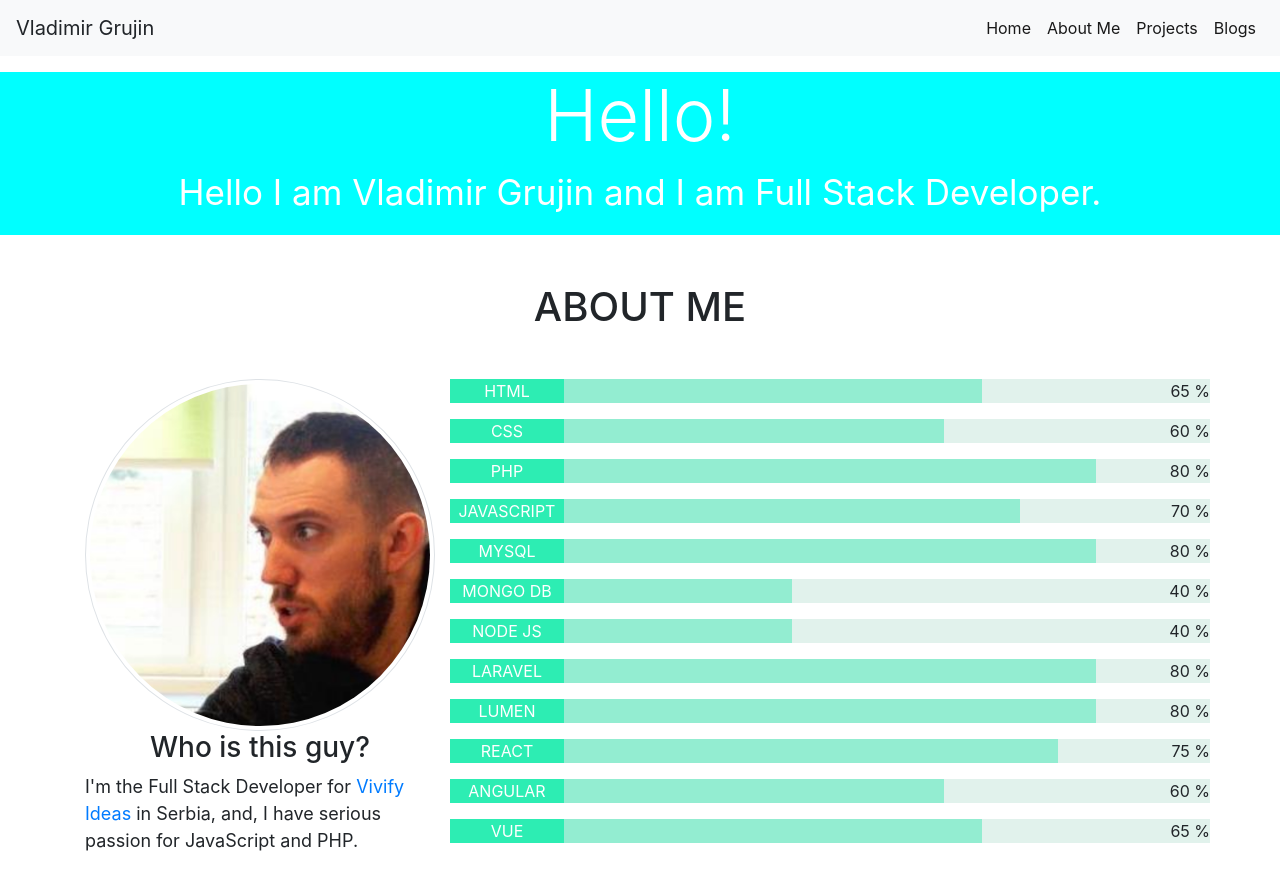
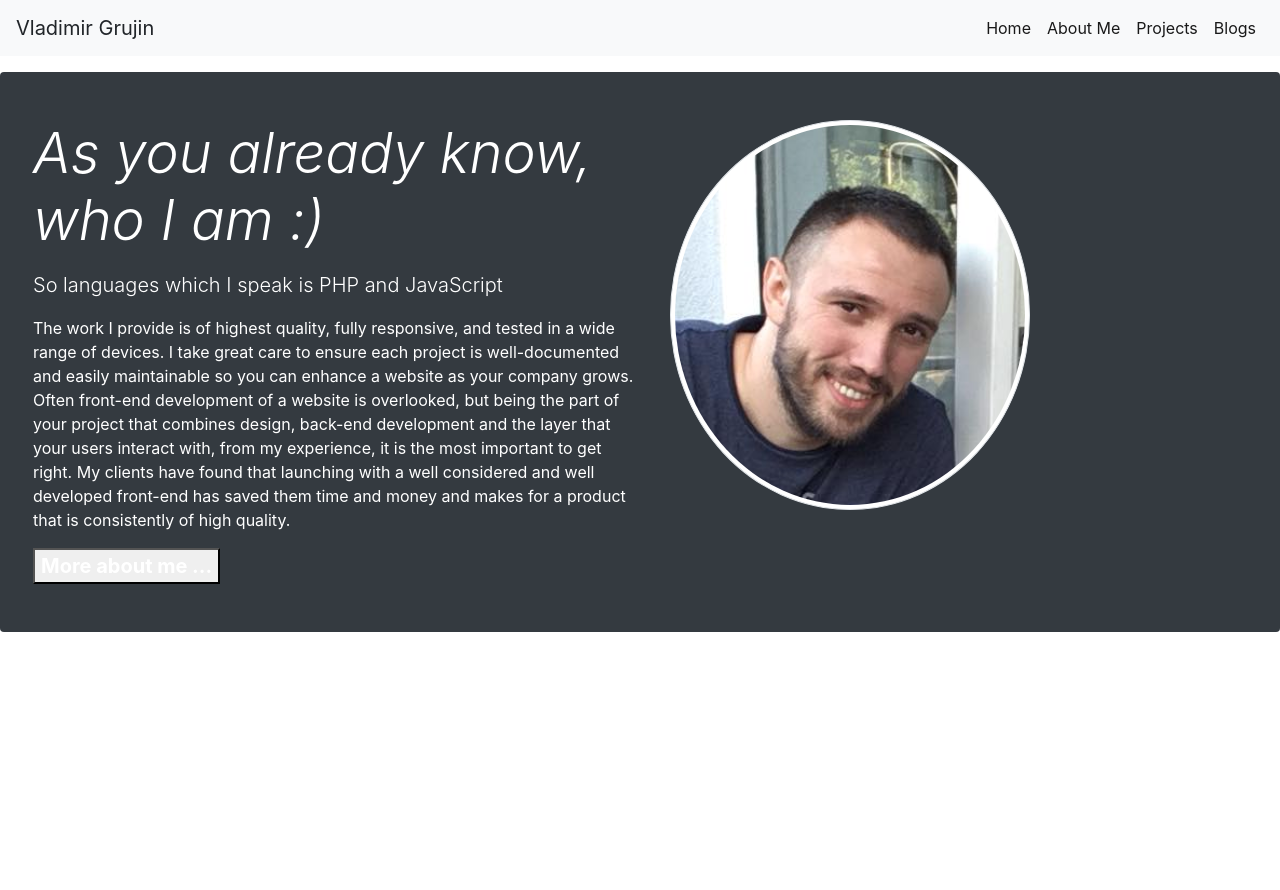
Before and after one commit to Vladimir86ns/Portfolio-angular, an Angular app: page /about-me-page in a window 1280 px wide. Before the commit this address led to /. Shown: the top 890 px of the page. After the commit the page ends 800 px from the top, so only its background shows below. Built offline with nearby package versions, Linux system fonts and the light colour scheme.

Commit message:
feature - add about me page

```diff
--- a/src/app/app-routing.module.ts
+++ b/src/app/app-routing.module.ts
@@ -1,7 +1,14 @@
+import { AboutMePageComponent } from './pages/about-me-page/about-me-page.component';
+import { HomePageComponent } from './pages/home-page/home-page.component';
+
 import { NgModule } from '@angular/core';
 import { Routes, RouterModule } from '@angular/router';
 
-const routes: Routes = [];
+const routes: Routes = [
+  { path: '', redirectTo: '/home-page', pathMatch: 'full' },
+  { path: 'home-page', component: HomePageComponent },
+  { path: 'about-me-page', component: AboutMePageComponent }
+];
 
 @NgModule({
   imports: [RouterModule.forRoot(routes)],
--- a/src/app/app.component.html
+++ b/src/app/app.component.html
@@ -1,3 +1,3 @@
 
 <app-nav-bar></app-nav-bar>
-<app-home-page></app-home-page>
+<router-outlet></router-outlet>
--- a/src/app/app.module.ts
+++ b/src/app/app.module.ts
@@ -7,6 +7,7 @@ import { NavBarComponent } from './shared/components/nav-bar/nav-bar.component';
 import { HomePageComponent } from './pages/home-page/home-page.component';
 import { HelloComponent } from './pages/home-page/components/hello/hello.component';
 import { AboutMeComponent } from './pages/home-page/components/about-me/about-me.component';
+import { AboutMePageComponent } from './pages/about-me-page/about-me-page.component';
 
 @NgModule({
   declarations: [
@@ -14,7 +15,8 @@ import { AboutMeComponent } from './pages/home-page/components/about-me/about-me
     NavBarComponent,
     HomePageComponent,
     HelloComponent,
-    AboutMeComponent
+    AboutMeComponent,
+    AboutMePageComponent
   ],
   imports: [
     BrowserModule,
--- /dev/null
+++ b/src/app/pages/about-me-page/about-me-page.component.html
@@ -0,0 +1,33 @@
+
+  <div class="jumbotron p-4 p-md-5 text-white rounded bg-dark">
+    <div class="row">
+      <div class="col-md-6 px-0 col-8">
+          <h1 class="display-4 font-italic">As you already know, who I am :)</h1>
+          <p class="lead my-3">So languages which I speak is PHP and JavaScript</p>
+          <p>
+              The work I provide is of highest quality, fully responsive, and tested in a wide range of devices. I take great care to ensure each project is well-documented and easily maintainable so you can enhance a website as your company grows.
+
+              Often front-end development of a website is overlooked, but being the part of your project that combines design, back-end development and the layer that your users interact with, from my experience, it is the most important to get right.
+
+              My clients have found that launching with a well considered and well developed front-end has saved them time and money and makes for a product that is consistently of high quality.
+          </p>
+          <p *ngIf="!isOpen" class="lead mb-0"><button class="text-white font-weight-bold" (click)="moreAboutMe()">More about me ...</button></p>
+        </div>
+        <div class="col-4">
+          <img class="img-thumbnail rounded-circle float-right" [src]="picture" alt="Generic placeholder image">
+        </div>
+        <div>
+            <div *ngIf="isOpen">
+                <p>
+                    The work I provide is of highest quality, fully responsive, and tested in a wide range of devices. I take great care to ensure each project is well-documented and easily maintainable so you can enhance a website as your company grows.
+
+                    Often front-end development of a website is overlooked, but being the part of your project that combines design, back-end development and the layer that your users interact with, from my experience, it is the most important to get right.
+
+                    My clients have found that launching with a well considered and well developed front-end has saved them time and money and makes for a product that is consistently of high quality.
+
+                </p>
+                <p *ngIf="isOpen" class="lead mb-0"><button class="text-white font-weight-bold" (click)="moreAboutMe()">Less about me ...</button></p>
+              </div>
+        </div>
+    </div>
+  </div>
--- /dev/null
+++ b/src/app/pages/about-me-page/about-me-page.component.ts
@@ -0,0 +1,23 @@
+import { Component, OnInit } from '@angular/core';
+
+@Component({
+  selector: 'app-about-me-page',
+  templateUrl: './about-me-page.component.html',
+  styleUrls: ['./about-me-page.component.css']
+})
+export class AboutMePageComponent implements OnInit {
+
+  public picture = "../../../assets/images/vladimir-grujin2.png";
+  public isOpen = false;
+
+  constructor() { }
+
+  ngOnInit() {
+  }
+
+  public moreAboutMe() {
+    console.log('USAO')
+    this.isOpen =! this.isOpen;
+    console.log(this.isOpen)
+  }
+}
--- a/src/app/pages/home-page/components/about-me/about-me.component.html
+++ b/src/app/pages/home-page/components/about-me/about-me.component.html
@@ -1,5 +1,5 @@
 <div class="container mt-5 mb-5">
-  <h1 class="text-center mb-5">ABOUT ME</h1>
+  <h1 class="text-center mb-5">EXPERIENCE</h1>
   <div class="row">
     <div class="col-sm-4">
       <img class="img-thumbnail rounded-circle" [src]="picture" alt="Generic placeholder image">
--- a/src/app/pages/home-page/components/hello/hello.component.html
+++ b/src/app/pages/home-page/components/hello/hello.component.html
@@ -14,4 +14,14 @@
     </div>
   </div>
 
+  <div style="background-color: rgb(219, 74, 74)">
+      <div class="container">
+        <div class="row">
+          <div class="col text-center">
+            <p style="font-size: 35px; color: white">At this moment, I am currenlty busy with projects
+          </div>
+        </div>
+      </div>
+    </div>
+
 </main>
--- a/src/app/shared/components/nav-bar/nav-bar.component.html
+++ b/src/app/shared/components/nav-bar/nav-bar.component.html
@@ -8,10 +8,10 @@
     <div class="collapse navbar-collapse" id="navbarSupportedContent">
       <ul class="navbar-nav ml-auto">
         <li class="nav-item active">
-          <a class="nav-link" href="#">Home <span class="sr-only">(current)</span></a>
+          <a class="nav-link" routerLink="/home-page">Home <span class="sr-only">(current)</span></a>
         </li>
         <li class="nav-item active">
-          <a class="nav-link" href="#">About Me</a>
+          <a class="nav-link" routerLink="/about-me-page">About Me</a>
         </li>
         <li class="nav-item active">
           <a class="nav-link" href="#">Projects</a>
```
Also changed, not shown: src/app/pages/about-me-page/about-me-page.component.css (added), src/assets/images/vladimir-grujin2.png (added), 1 other file (tests, documents, lock files or other folders).
